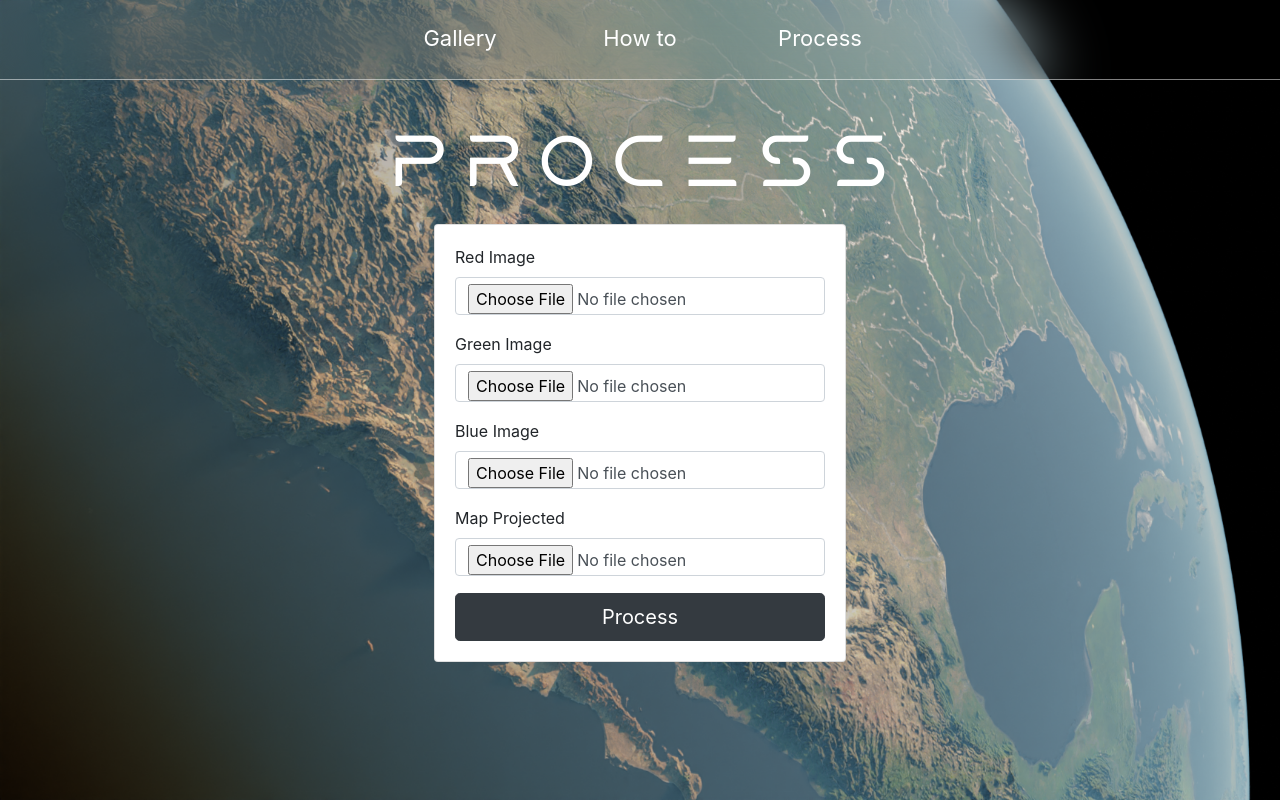
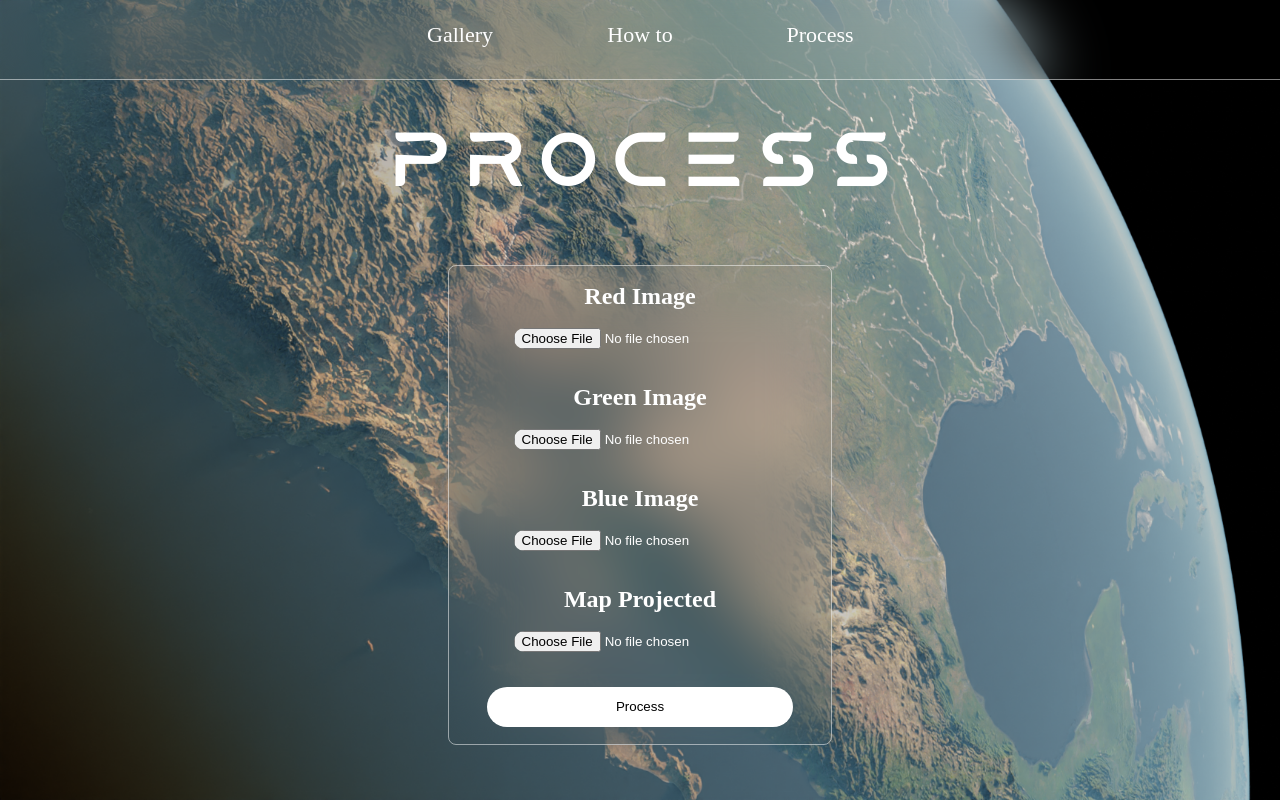
Before and after one commit to Adro312/Jovian_System, a Django app: page /process in a window 1280 px wide. Run offline with Django 3.2, Linux system fonts and the light colour scheme; parts of the project's set-up code (start-up, migrations or seed data) failed here and were passed over.

Commit message:
я-нет-знаю

```diff
--- a/JovianApp/static/css/styles.css
+++ b/JovianApp/static/css/styles.css
@@ -160,12 +160,33 @@ nav
 .b2:after{content:"How to"}
 .b3:after{content:"Process"} */
 
+.back{
+
+  color:black;
+background-color: white;
+height: 50px;
+width:150px;
+font-size: 20px;
+text-align: center;
+border: none;
+text-decoration: none;
+display: flex;
+  flex-direction: column;
+  justify-content: center;
+  align-items: center;
+
+}
+
 .gallery
 {
   display: flex;
   flex-direction: column;
   justify-content: center;
   align-items: center;
+
+  animation: fadeInAnimation1 ease 3s;
+  animation-iteration-count: 1;
+  animation-fill-mode: forwards;
 }
 
 .grid
@@ -178,9 +199,40 @@ nav
   overflow: auto;
   padding: 10px;
 }
+.card
+{
+  display: flex;
+  justify-content: center;
+  align-items: center;
+  flex-direction: column;
+    background:hsl(0, 0%, 100% / 0.1);
+    backdrop-filter: blur(2rem);
+    border-radius: 8px;
+    transition: .3s ease;
+    border: 1px solid rgba(255, 255, 255, 0.5);
 
-.grid::-webkit-scrollbar{width: 8px;}
-.grid::-webkit-scrollbar-thumb{background-color:  rgb(158, 158, 158);}
+}
+
+.card:hover
+{
+  transform: scale(1.1);
+}
+.card img
+{
+  padding-top: 5px;
+  height: 100%;
+  width: 94%;
+  border-radius: 8px 0px 0px 0px;
+}
+.card a
+{
+  text-decoration: none;
+  color:white;
+  margin-top: 5px;
+}
+
+.grid::-webkit-scrollbar{width: 5px;}
+.grid::-webkit-scrollbar-thumb{background-color:  white;}
 
 @keyframes fadeInAnimation1 {
   0% {
@@ -190,3 +242,59 @@ nav
       opacity: 1;
   }
 }
+
+.upload
+{
+  margin-top: 50px;
+  height: 60vh;
+  width: 30vw;
+  display: flex;
+  flex-direction: column;
+
+  border-radius: 8px;
+
+  background:hsl(0, 0%, 100% / 0.1);
+    backdrop-filter: blur(2rem);
+    border-radius: 8px;
+    transition: .3s ease;
+    border: 1px solid rgba(255, 255, 255, 0.5);
+    color: white;
+}
+.upload form
+{
+  height: 100%;
+  width: 100%;
+  display: flex;
+  flex-direction: column;
+  justify-content: space-evenly;
+  align-items: center;
+  text-align: center;
+}
+
+.upload input
+{
+  width: 100%;
+  border-radius: 25px;
+}
+.upload label
+{
+  width: 100%;
+  font-size: 20px;
+}
+
+.up
+{
+  height: 40px;
+  border: none;
+  background-color: white;
+  width: 80%!important;
+}
+.container-img
+{
+  display: flex;
+  flex-direction: column;
+  justify-content: center;
+  align-items: center;
+  height: 100vh;
+  width: 100vw;
+}
--- a/JovianApp/templates/layouts/layout.html
+++ b/JovianApp/templates/layouts/layout.html
@@ -17,8 +17,8 @@
   <link href="https://fonts.googleapis.com/css2?family=Montserrat:wght@600&display=swap" rel="stylesheet">
 
   <!-- Bootsrap CSS  -->
-  <link rel="stylesheet" href="https://cdn.jsdelivr.net/npm/bootstrap@4.1.3/dist/css/bootstrap.min.css"
-    integrity="sha384-MCw98/SFnGE8fJT3GXwEOngsV7Zt27NXFoaoApmYm81iuXoPkFOJwJ8ERdknLPMO" crossorigin="anonymous">
+  <!-- <link rel="stylesheet" href="https://cdn.jsdelivr.net/npm/bootstrap@4.1.3/dist/css/bootstrap.min.css"
+    integrity="sha384-MCw98/SFnGE8fJT3GXwEOngsV7Zt27NXFoaoApmYm81iuXoPkFOJwJ8ERdknLPMO" crossorigin="anonymous"> -->
 </head>
 
 <body>
@@ -35,9 +35,9 @@
   <script nomodule src="https://unpkg.com/ionicons@5.5.2/dist/ionicons/ionicons.js"></script>
 
   <!-- Bootstrap Scripts -->
-  <script src="https://code.jquery.com/jquery-3.3.1.slim.min.js" integrity="sha384-q8i/X+965DzO0rT7abK41JStQIAqVgRVzpbzo5smXKp4YfRvH+8abtTE1Pi6jizo" crossorigin="anonymous"></script>
+  <!-- <script src="https://code.jquery.com/jquery-3.3.1.slim.min.js" integrity="sha384-q8i/X+965DzO0rT7abK41JStQIAqVgRVzpbzo5smXKp4YfRvH+8abtTE1Pi6jizo" crossorigin="anonymous"></script>
   <script src="https://cdn.jsdelivr.net/npm/popper.js@1.14.3/dist/umd/popper.min.js" integrity="sha384-ZMP7rVo3mIykV+2+9J3UJ46jBk0WLaUAdn689aCwoqbBJiSnjAK/l8WvCWPIPm49" crossorigin="anonymous"></script>
-  <script src="https://cdn.jsdelivr.net/npm/bootstrap@4.1.3/dist/js/bootstrap.min.js" integrity="sha384-ChfqqxuZUCnJSK3+MXmPNIyE6ZbWh2IMqE241rYiqJxyMiZ6OW/JmZQ5stwEULTy" crossorigin="anonymous"></script>
+  <script src="https://cdn.jsdelivr.net/npm/bootstrap@4.1.3/dist/js/bootstrap.min.js" integrity="sha384-ChfqqxuZUCnJSK3+MXmPNIyE6ZbWh2IMqE241rYiqJxyMiZ6OW/JmZQ5stwEULTy" crossorigin="anonymous"></script> -->
 </body>
 
 </html>
--- a/JovianApp/templates/pages/about-us.html
+++ b/JovianApp/templates/pages/about-us.html
@@ -11,6 +11,6 @@
 </nav>
 
     <div class="container">
-        <h1 class="heading" id="text-box">About Us</h1>
+        <h1 class="heading" id="text-box">How To</h1>
     </div>
 {% endblock %}
--- a/JovianApp/templates/pages/gallery.html
+++ b/JovianApp/templates/pages/gallery.html
@@ -14,9 +14,9 @@
     <h1 class="heading" id="text-box">Gallery</h1>
     <div class="grid">
         {% for img in images %}
-        <div class="" style="width: 12rem;">
+        <div class="card" style="width: 12rem;">
             <img class="card-img-top" src="{{ img.image.url }}" alt="Image">
-            <a href="{{ img.image.url }}" download>Descargar</a>
+            <a href="{{ img.image.url }}" download><ion-icon name="cloud-download"></ion-icon>  Download</a>
         </div>
         {% endfor %}
     </div>
--- a/JovianApp/templates/pages/process.html
+++ b/JovianApp/templates/pages/process.html
@@ -13,14 +13,15 @@
 <div class="container">
     <h1 class="heading" id="text-box">Process</h1>
 
-    <div class="card">
-        <div class="card-body">
+    <div class="upload">
             <form enctype="multipart/form-data" method="post">
                 {% csrf_token %}
 
                 {% for field in form %}
                 <div class="mb-3">
-                    <label for="" class="form-label">{{ field.label }}</label>
+
+                    <h2>{{ field.label }}</h2>
+                    <br>
 
                     <input
                         type="{{ field.field.widget.input_type }}"
@@ -33,9 +34,8 @@
                 </div>
                 <div class="col-12 help-text">{{ field.errors }}</div>
                 {% endfor %}
-                <input name="" id="" class="btn btn-dark btn-lg btn-block"" type="submit" value="Process">
+                <input  name="" id="" class="up" type="submit" value="Process">
             </form>
-        </div>
     </div>
 </div>
 {% endblock %}
```
Also changed, not shown: JovianApp/templates/pages/image.html (+5 -3 lines).
